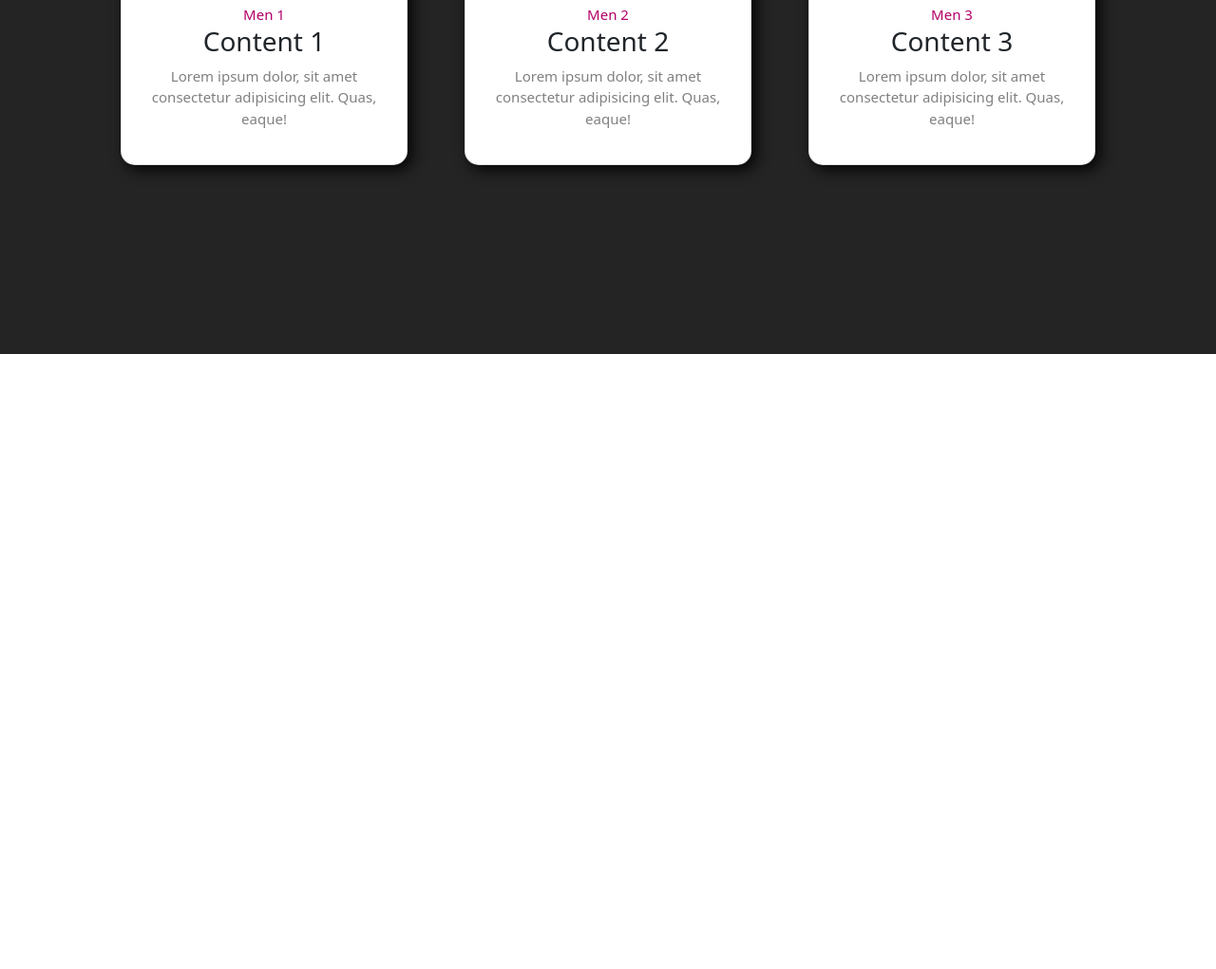
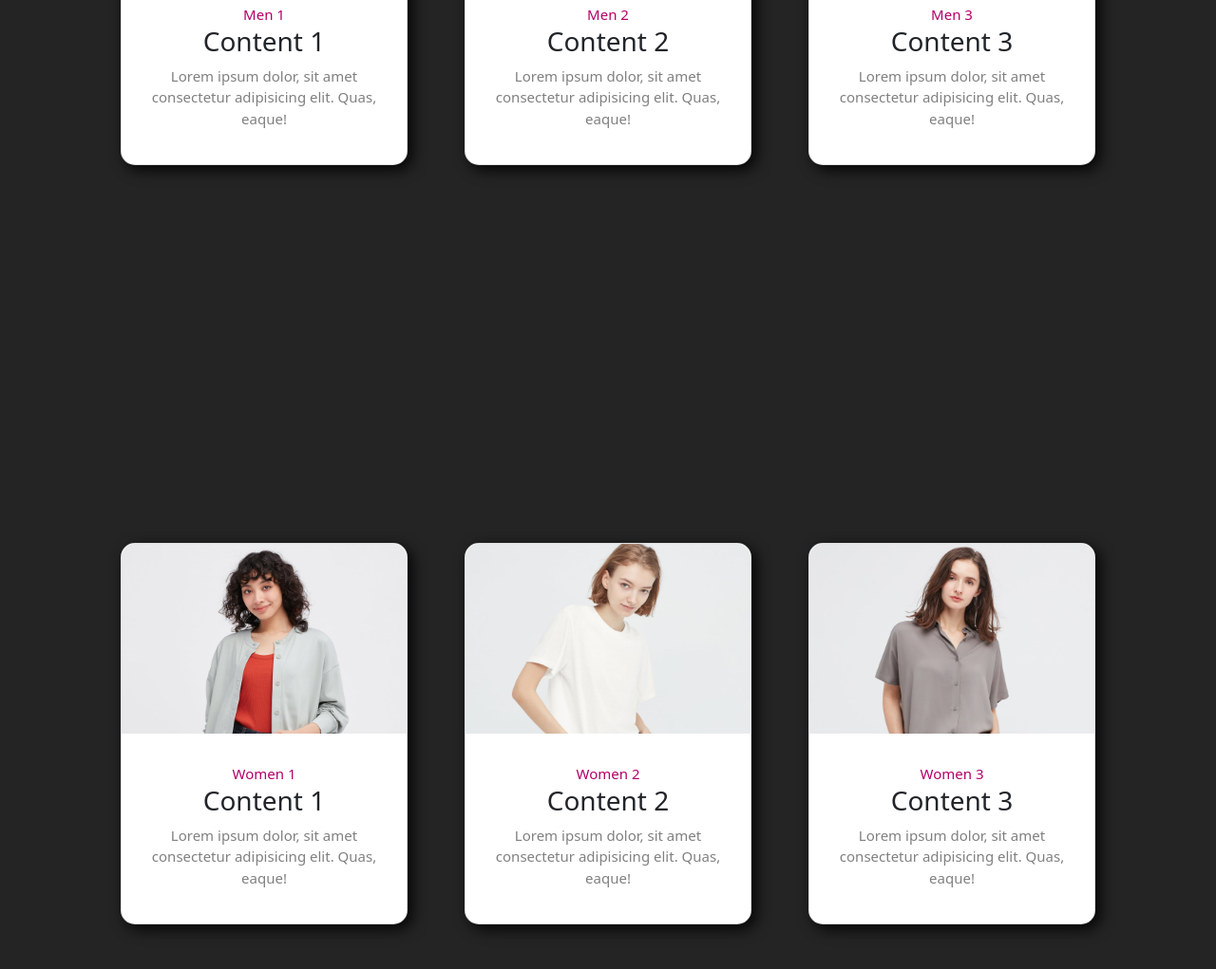
Before and after one commit to faizalajiw/Latihan-RG-Sass, a plain HTML site: page index.html in a window 1280 px wide. Shown: the part 1227-2248 px from the top of the page at 95% size. Before the commit the page ends 1600 px from the top, so only its background shows below. Drawn offline with nearby package versions, Linux system fonts and the light colour scheme.

Commit message:
update fix content

```diff
--- a/index.html
+++ b/index.html
@@ -17,10 +17,11 @@
       <div class="container-fluid banner">
           <div class="container banner-content col-lg-6">
               <div class="text-center">
-                  <p class="title">
+                  <h1 class="animate__animated animate__bounceIn animate__infinite infinite">
                       Selamat Datang di Blanja
-                  </p>
-                  <p>Lorem, ipsum dolor sit amet consectetur adipisicing elit.
+                  </h1>
+                  <p class="animate__animated animate__fadeIn animate__infinite	infinite">
+                    Lorem, ipsum dolor sit amet consectetur adipisicing elit.
                     Labore nihil voluptatem natus architecto cum hic!
                   </p>
               </div>
@@ -60,6 +61,35 @@
       </div>
     </section>
     <!-- End Section -->
+    <section>
+      <!-- Card 4 -->
+      <div class="card">
+       <div class="card-image4"></div>
+       <div class="card-text">
+         <span class="venue">Women 1</span>
+         <h2>Content 1</h2>
+         <p>Lorem ipsum dolor, sit amet consectetur adipisicing elit. Quas, eaque!</p>
+       </div>
+     </div>
+     <!-- Card 5 -->
+     <div class="card">
+       <div class="card-image5"></div>
+       <div class="card-text">
+         <span class="venue">Women 2</span>
+         <h2>Content 2</h2>
+         <p>Lorem ipsum dolor, sit amet consectetur adipisicing elit. Quas, eaque!</p>
+       </div>
+     </div>
+     <!-- Card 6 -->
+     <div class="card">
+       <div class="card-image6"></div>
+       <div class="card-text">
+         <span class="venue">Women 3</span>
+         <h2>Content 3</h2>
+         <p>Lorem ipsum dolor, sit amet consectetur adipisicing elit. Quas, eaque!</p>
+       </div>
+     </div>
+    </section>
     <script src="https://cdn.jsdelivr.net/npm/bootstrap@5.1.3/dist/js/bootstrap.bundle.min.js" integrity="sha384-ka7Sk0Gln4gmtz2MlQnikT1wXgYsOg+OMhuP+IlRH9sENBO0LRn5q+8nbTov4+1p" crossorigin="anonymous"></script>
 </body>
 </html>
--- a/scss/main.scss
+++ b/scss/main.scss
@@ -13,6 +13,11 @@ header{
         display: flex;
         justify-content: center;
         align-items: center;
+
+        .animate__animated{
+            animation-duration: 15s;
+            animation-delay: 1s;
+        }
     }
 }
 
@@ -55,6 +60,27 @@ section {
         .card-image3{
             grid-area: image;
             background: url('/img/men3.jpg');
+            border-top-left-radius: 15px;
+            border-top-right-radius: 15px;
+            background-size: cover;
+        }
+        .card-image4{
+            grid-area: image;
+            background: url('/img/women1.jpg');
+            border-top-left-radius: 15px;
+            border-top-right-radius: 15px;
+            background-size: cover;
+        }
+        .card-image5{
+            grid-area: image;
+            background: url('/img/women2.jpg');
+            border-top-left-radius: 15px;
+            border-top-right-radius: 15px;
+            background-size: cover;
+        }
+        .card-image6{
+            grid-area: image;
+            background: url('/img/women3.jpg');
             border-top-left-radius: 15px;
             border-top-right-radius: 15px;
             background-size: cover;
```
Also changed, not shown: README.md, css/main.css, 1 other file.
